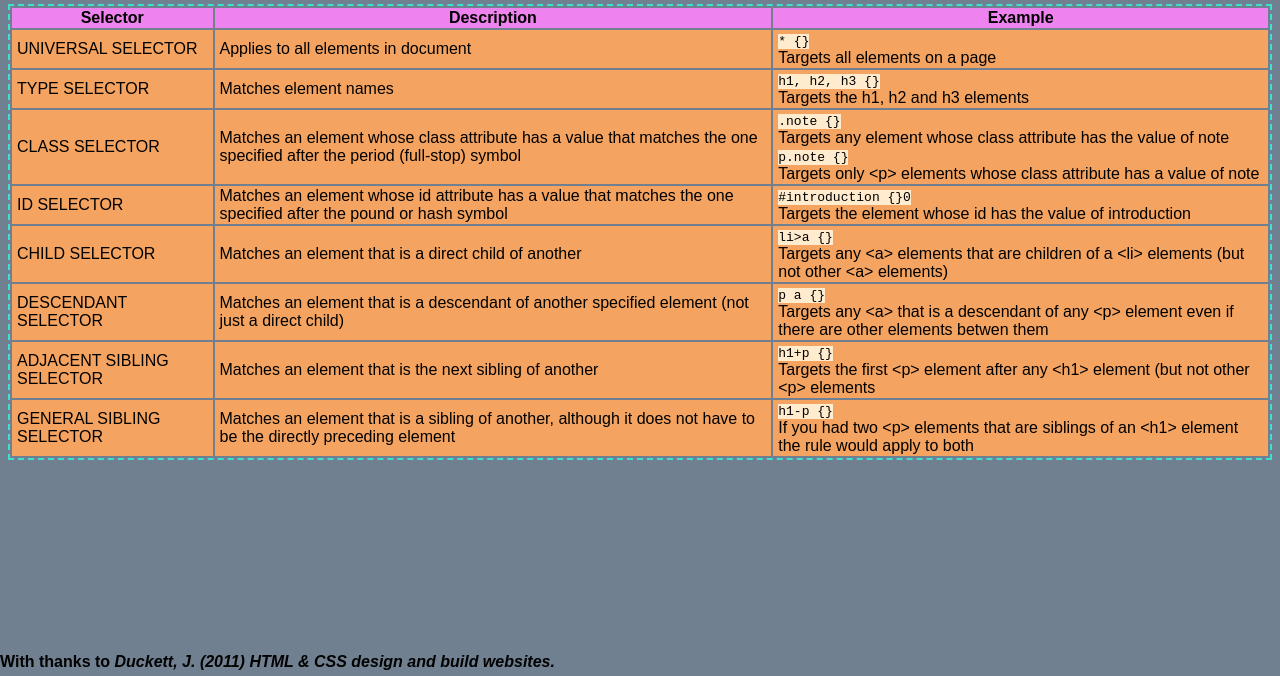
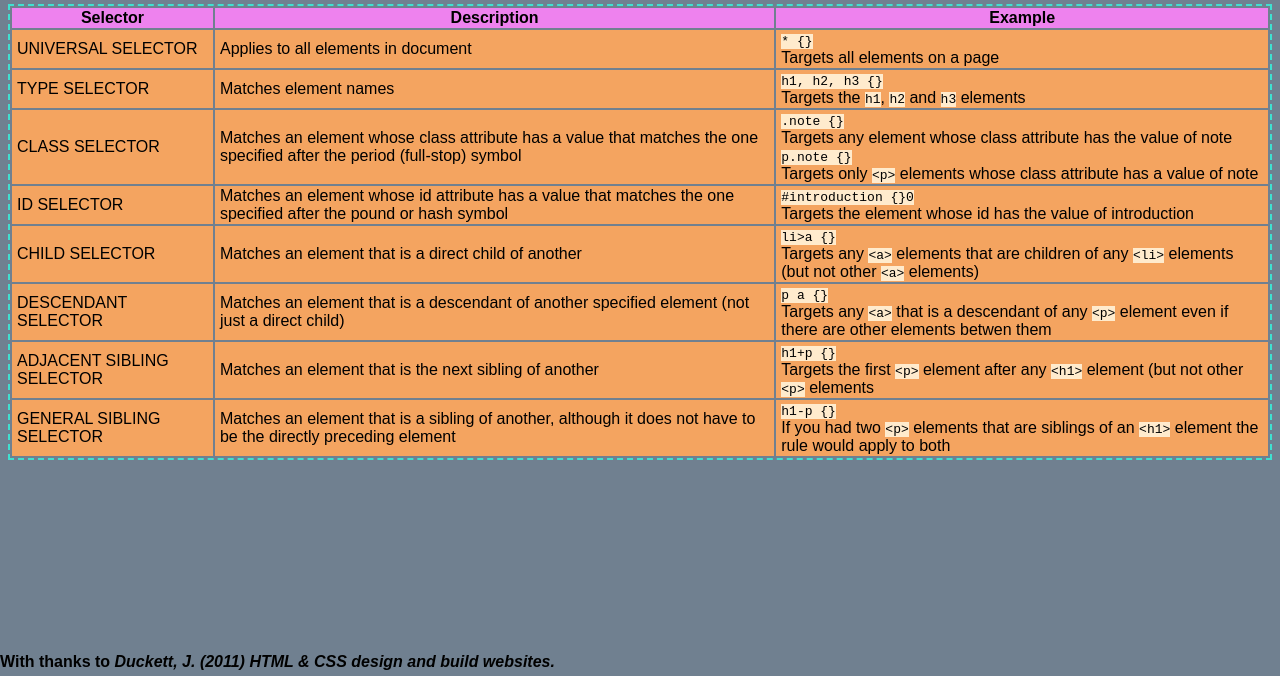
Before and after one commit to DuncanMcAlister/cheat-sheet, a plain HTML site: page index.html in a window 1280 px wide. Shown: the part 124-800 px from the top of the page. Drawn offline with Linux system fonts and the light colour scheme.

Commit message:
all tags monospace

```diff
--- a/index.html
+++ b/index.html
@@ -24,13 +24,13 @@
                 <tr>
                     <td class="name">Type Selector</td>
                     <td>Matches element names</td>
-                    <td><span class="symbol">h1, h2, h3 {}</span><br />Targets the h1, h2 and h3 elements</td>
+                    <td><span class="symbol">h1, h2, h3 {}</span><br />Targets the <span class="symbol">h1</span>, <span class="symbol">h2</span> and <span class="symbol">h3</span> elements</td>
                 </tr>
                 <tr>
                     <td class="name">Class Selector</td>
                     <td>Matches an element whose class attribute has a value that matches the one specified after the period (full-stop) symbol</td>
                     <td><span class="symbol">.note {}</span><br />Targets any element whose class attribute has the value of note
-                    <span class="symbol">p.note {}</span><br />Targets only &lt;p&gt; elements whose class attribute has a value of note</td>
+                    <span class="symbol">p.note {}</span><br />Targets only <span class="symbol">&lt;p&gt;</span> elements whose class attribute has a value of note</td>
                 </tr>
                 <tr>
                     <td class="name">ID Selector</td>
@@ -40,22 +40,24 @@
                 <tr>
                     <td class="name">Child Selector</td>
                     <td>Matches an element that is a direct child of another</td>
-                    <td><span class="symbol">li>a {}</span><br />Targets any &lt;a&gt; elements that are children of a &lt;li&gt; elements (but not other &lt;a&gt; elements)</td>
+                    <td><span class="symbol">li>a {}</span><br />Targets any <span class="symbol">&lt;a&gt;</span> elements that are children of any <span class="symbol">&lt;li&gt;</span> elements
+                         (but not other <span class="symbol">&lt;a&gt;</span> elements)</td>
                 </tr>
                 <tr>
                     <td class="name">Descendant Selector</td>
                     <td>Matches an element that is a descendant of another specified element (not just a direct child)</td>
-                    <td><span class="symbol">p a {}</span><br />Targets any &lt;a&gt; that is a descendant of any &lt;p&gt; element even if there are other elements betwen them</td>
+                    <td><span class="symbol">p a {}</span><br />Targets any <span class="symbol">&lt;a&gt;</span> that is a descendant of any <span class="symbol">&lt;p&gt;</span> element even if there are other elements betwen them</td>
                 </tr>
                 <tr>
                     <td class="name">Adjacent Sibling Selector</td>
                     <td>Matches an element that is the next sibling of another</td>
-                    <td><span class="symbol">h1+p {}</span><br />Targets the first &lt;p&gt; element after any &lt;h1&gt; element (but not other &lt;p&gt; elements</td>
+                    <td><span class="symbol">h1+p {}</span><br />Targets the first <span class="symbol">&lt;p&gt;</span> element after any <span class="symbol">&lt;h1&gt;</span> element (but not other
+                        <span class="symbol">&lt;p&gt;</span> elements</td>
                 </tr>
                 <tr>
                     <td class="name">General Sibling Selector</td>
                     <td>Matches an element that is a sibling of another, although it does not have to be the directly preceding element</td>
-                    <td><span class="symbol">h1-p {}</span><br />If you had two &lt;p&gt; elements that are siblings of an &lt;h1&gt; element the rule would apply to both</td>
+                    <td><span class="symbol">h1-p {}</span><br />If you had two <span class="symbol">&lt;p&gt;</span> elements that are siblings of an <span class="symbol">&lt;h1&gt;</span> element the rule would apply to both</td>
                 </tr>
             </tbody>
         </table>
```
